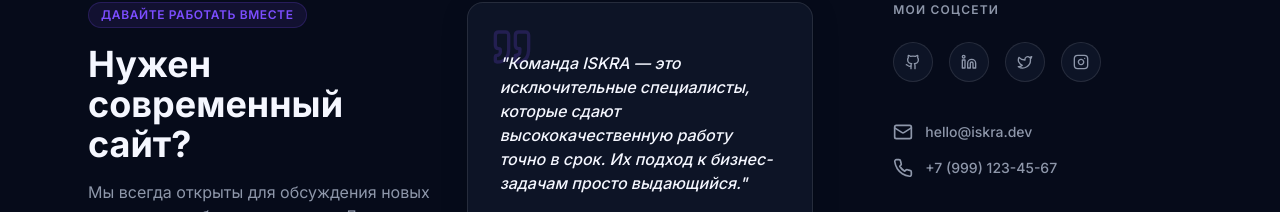
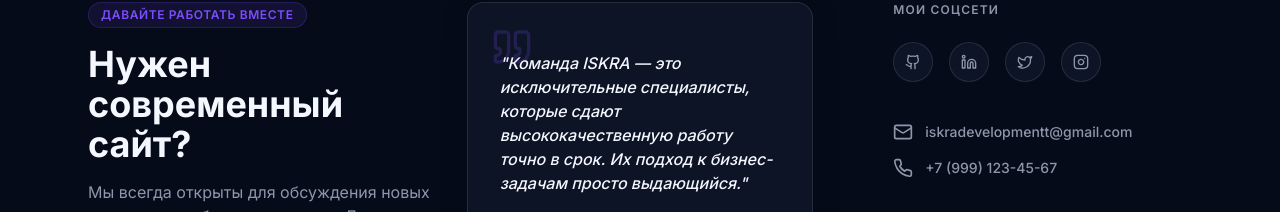
Before and after one commit to P1nq3kk/REXA, a React (Vite) app: page / in a window 1280 px wide. Shown: the part 2898-3110 px from the top of the page. Built offline with nearby package versions, Linux system fonts and the light colour scheme.

Commit message:
Update email to iskradevelopmentt@gmail.com

```diff
--- a/src/data/config.ts
+++ b/src/data/config.ts
@@ -3,7 +3,7 @@
     name: 'ISKRA',
     fullName: 'Команда ISKRA',
     role: 'Веб-студия',
-    email: 'hello@iskra.dev',
+    email: 'iskradevelopmentt@gmail.com',
     phone: '+7 (999) 123-45-67',
     cvLink: '#',
     portrait: '', // Will be replaced by a logo icon in the component
```
